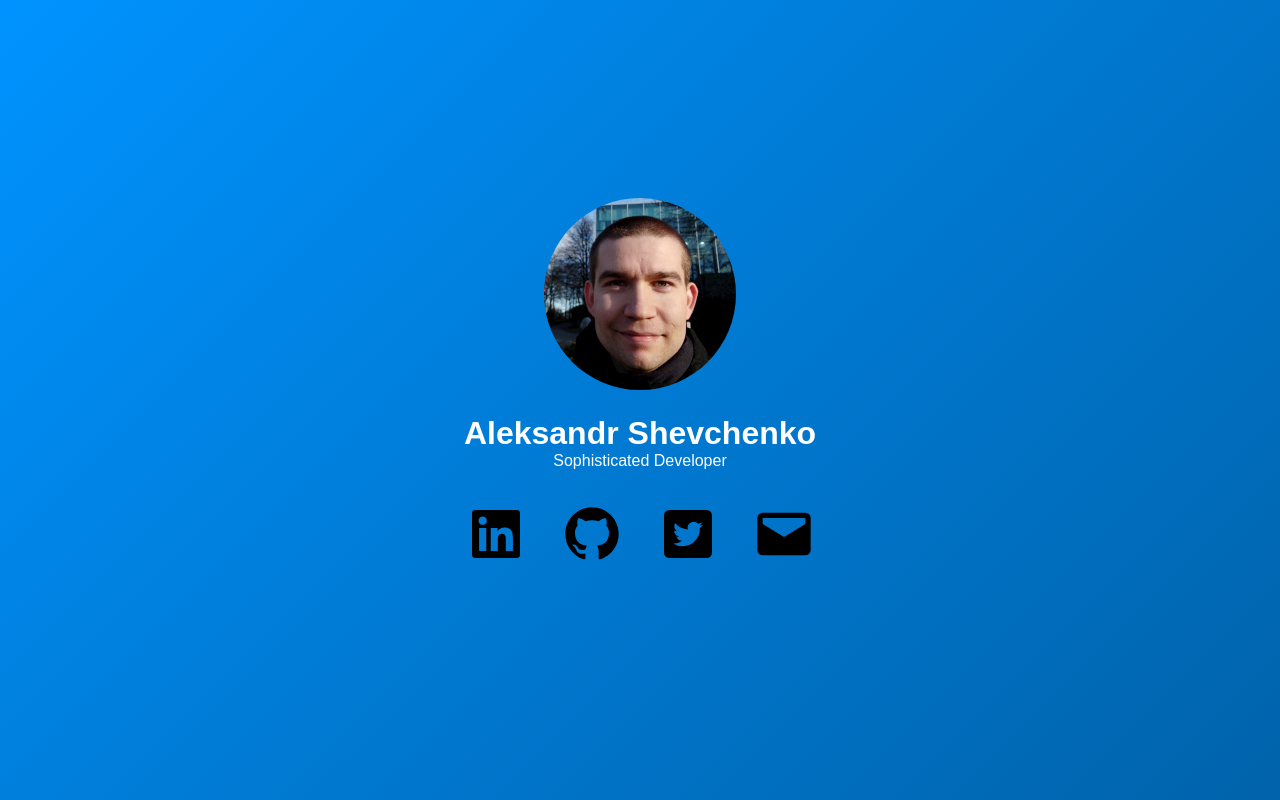
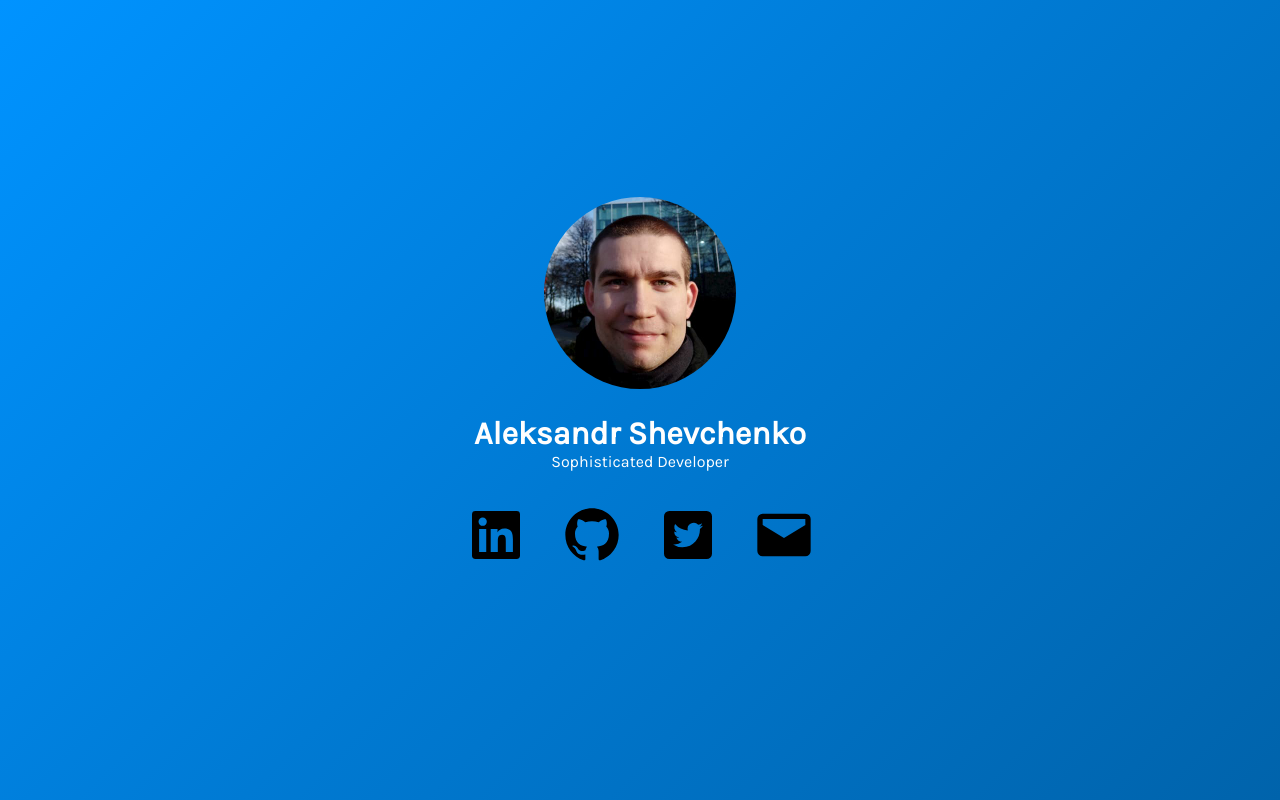
Before and after one commit to sheff146/sheff146.github.io, an Eleventy site: page src/pages/index.liquid in a window 1280 px wide. Built offline with nearby package versions, Linux system fonts and the light colour scheme; Eleventy itself is replaced by a stand-in of ours; files that its build step writes are made by us from their sources.

Commit message:
Add font

```diff
--- a/src/_includes/page.liquid
+++ b/src/_includes/page.liquid
@@ -12,6 +12,9 @@
   <meta name="viewport" content="width=device-width, initial-scale=1">
 
   <link rel="icon" type="image/png" href="images/favicon.png">
+
+  <link rel="preconnect" href="https://fonts.gstatic.com">
+  <link href="https://fonts.googleapis.com/css2?family=Karla&display=swap" rel="stylesheet">
 
   <link rel="stylesheet" href="/styles/styles.css"/>
 
--- a/src/styles/styles.css
+++ b/src/styles/styles.css
@@ -11,7 +11,8 @@
 
 .page {
   height: 100%;
-  font-family: sans-serif;
+  font-family: 'Karla', sans-serif;
+  font-display: swap;
 }
 
 .page__body {
```
